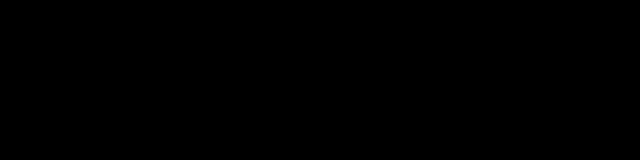
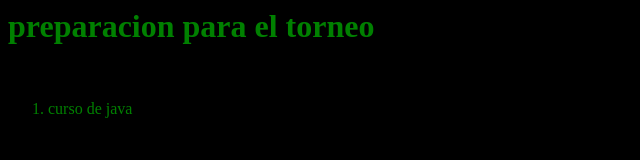
Before and after one commit to Ninjajusn252j/Ninjajusn252j.github.io, a plain HTML site: page Index.html in a window 1280 px wide. Shown: the whole page, without its empty margins (0-640 px from the left). Drawn offline with Linux system fonts and the light colour scheme.

Commit message:
Update Index.html

```diff
--- a/Index.html
+++ b/Index.html
@@ -4,10 +4,15 @@
     <style>
       body{
         background-color: black;
+        color: green;
       }
     </style>
   </head>
   <body>
-
+    <h1>preparacion para el torneo</h1>
+  </br>
+    <ol>
+      <li href="https://www.youtube.com/watch?v=W86KTBSiX2o" ><a>curso de java</a></li>
+    </ol>
   </body>
 </html>
```
